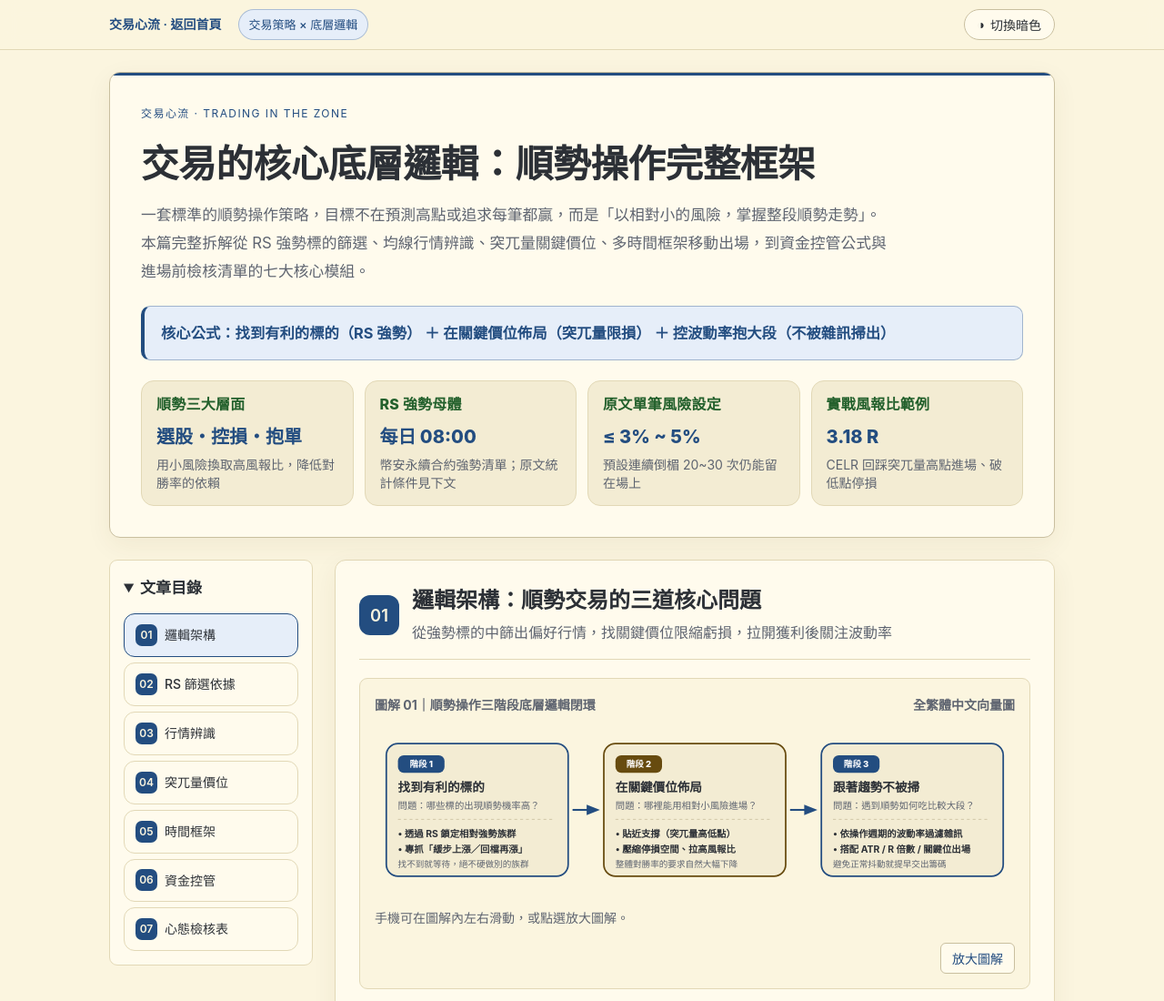
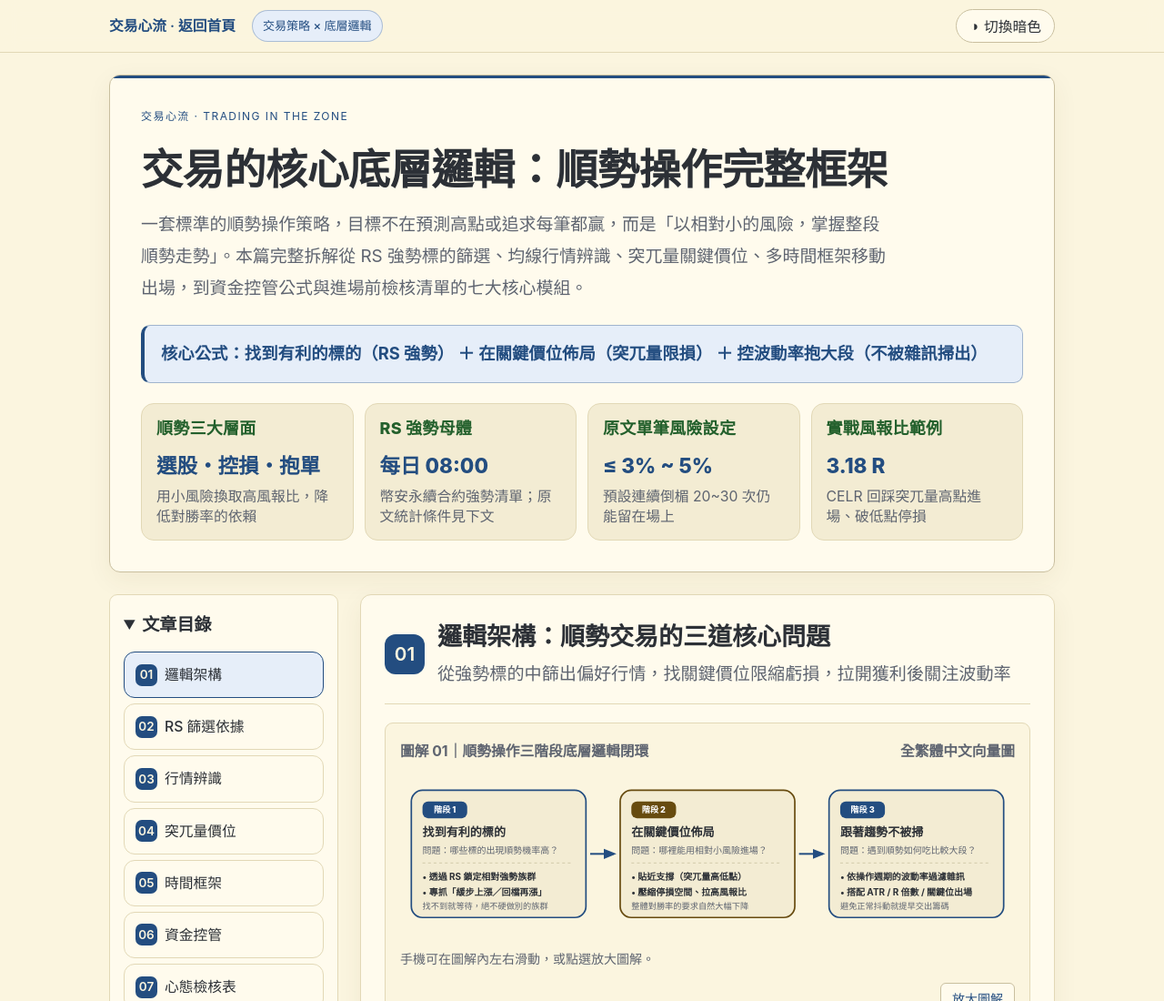
Before and after one commit to wyverner2005/knowledge-planet, a plain HTML site: page trading-in-the-zone/core-logic.html in a window 1280 px wide. Shown: the top 1100 px of the page at 91% size. Drawn offline with Linux system fonts and the light colour scheme.

Commit message:
Increase reading font size across both trading articles

```diff
--- a/trading-in-the-zone/core-logic.html
+++ b/trading-in-the-zone/core-logic.html
@@ -739,6 +739,7 @@
 </style>
 <link rel="stylesheet" href="article.css?v=gemini-palette-1">
 <script src="article.js" defer></script>
+<link rel="stylesheet" href="reading.css?v=1">
 </head>
 <body>
 
--- /dev/null
+++ b/trading-in-the-zone/reading.css
@@ -0,0 +1,55 @@
+/* Reading scale shared by both trading articles. */
+html {
+  font-size: 112.5%;
+}
+
+body,
+.subcard p,
+.subcard li,
+.chapter-title-wrap p,
+.callout,
+.chart-desc,
+.check-item {
+  font-size: 1.0625rem;
+}
+
+.hero h1,
+.hero-card h1 {
+  font-size: clamp(1.65rem, 3.6vw, 2.6rem);
+  overflow-wrap: anywhere;
+}
+
+.chapter h2 {
+  overflow-wrap: anywhere;
+}
+
+.nav-item,
+.filter-btn,
+.theme-btn,
+.home-link,
+.kpi-sub,
+.chart-caption,
+.svg-caption,
+.svg-caption span,
+.calc-field label,
+.calc-res-card .res-label {
+  font-size: 0.875rem;
+}
+
+.calc-grid input {
+  font-size: 1rem;
+}
+
+@media (max-width: 720px) {
+  table.responsive-table td {
+    display: grid;
+    grid-template-columns: minmax(0, 36%) minmax(0, 1fr);
+    overflow-wrap: anywhere;
+    font-size: 0.9375rem;
+  }
+
+  table.responsive-table td::before {
+    white-space: normal;
+    font-size: 0.875rem;
+  }
+}
```
Also changed, not shown: trading-in-the-zone/multi-timeframe-momentum.html (+1 -0 lines).
